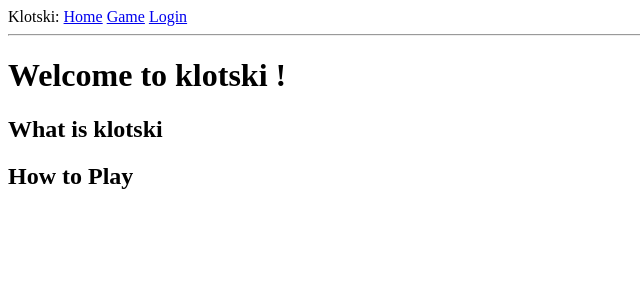
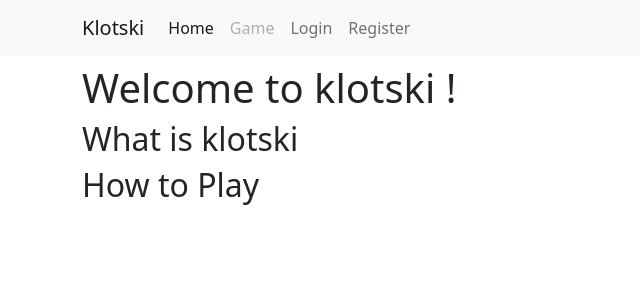
Before and after one commit to RickWangPerth/CITS5505-Project2, a Flask app: page / in a window 1280 px wide. Shown: the top 300 px of the page, without its empty margins (0-640 px from the left). Run offline with Flask 2, Linux system fonts and the light colour scheme.

Commit message:
cosmetic base.html

```diff
--- a/app/routes.py
+++ b/app/routes.py
@@ -1,15 +1,11 @@
 from turtle import title
 from flask import render_template, flash, redirect, url_for
-from app import app
-from app.forms import LoginForm
-from flask_login import current_user, login_user
+from app import app, db
+from app.forms import LoginForm, RegistrationForm
+from flask_login import current_user, login_user, logout_user, login_required
 from app.models import User
-from flask_login import logout_user
-from flask_login import login_required
 from flask import request
 from werkzeug.urls import url_parse
-from app import db
-from app.forms import RegistrationForm
 
 
 @app.route('/')
@@ -63,4 +59,4 @@
 @login_required
 def user(username):
     user = User.query.filter_by(username=username).first_or_404()
-    return render_template('user.html', user=user)
+    return render_template('user.html', user=user, title="Profile")
--- a/app/static/style.css
+++ b/app/static/style.css
@@ -1,4 +1,3 @@
-div.header {
-	background-color: palegreen;
-	padding: 5px;
+#main {
+	margin-top: 4rem;
 }
--- a/app/templates/base.html
+++ b/app/templates/base.html
@@ -10,19 +10,54 @@
       rel="stylesheet"
       href="{{ url_for('static',filename='style.css') }}"
     />
+    <link
+      href="https://cdn.jsdelivr.net/npm/bootstrap@5.1.3/dist/css/bootstrap.min.css"
+      rel="stylesheet"
+    />
+    <meta name="viewport" content="width=device-width, initial-scale=1">
   </head>
+
   <body>
-    <div>Klotski:
-		<a href="{{ url_for('index') }}">Home</a>
-		<a href="{{ url_for('game') }}">Game</a>
+
+    <nav class="navbar fixed-top navbar-expand-lg navbar-light bg-light">
+      <div class="container">
+        <a class="navbar-brand" href="{{ url_for('index') }}">Klotski</a>
+        <button class="navbar-toggler" type="button" data-bs-toggle="collapse" data-bs-target="#navbarSupportedContent" aria-controls="navbarSupportedContent" aria-expanded="false" aria-label="Toggle navigation">
+          <span class="navbar-toggler-icon"></span>
+        </button>
+        <div class="collapse navbar-collapse" id="navbarSupportedContent">
+          <ul class="navbar-nav me-auto mb-2 mb-lg-0">
+            <li class="nav-item">
+              <a class="nav-link active" aria-current="page" href="{{ url_for('index') }}">Home</a>
+            </li>
             {% if current_user.is_anonymous %}
-        <a href="{{ url_for('login') }}">Login</a>
+            <li class="nav-item">
+              <a class="nav-link disabled"> Game</a>
+            </li>
+            <li class="nav-item text-end">
+              <a class="nav-link" href="{{ url_for('login') }}">Login</a>
+            </li>
+            <li class="nav-item">
+              <a class="nav-link" href='{{ url_for("register") }}' >Register</a>
+            </li>
             {% else %}
-		<a href="{{ url_for('user', username=current_user.username) }}">Statiscis</a>
-        <a href="{{ url_for('logout') }}">Logout</a>
+            <li class="nav-item">
+              <a class="nav-link" href="{{ url_for('game') }}">Game</a>
+            </li>
+            <li class="nav-item text-end">
+              <a class="nav-link" href="{{ url_for('user', username=current_user.username) }}">Statiscis</a>
+            </li>
+            <li class="nav-item">
+              <a class="nav-link" href="{{ url_for('logout') }}"> Logout</a>
+            </li>
             {% endif %}
+
+          </ul>
         </div>
-    <hr />
+      </div>
+    </nav>
+
+
     {% with messages = get_flashed_messages() %}
     {% if messages %}
     <ul>
@@ -33,6 +68,9 @@
     {% endif %}
     {% endwith %}
 
-    {% block content %} {% endblock %}
+    <div class="container" id="main">
+      {% block content %}
+      {% endblock %}
+    </div>
   </body>
 </html>
--- a/app/templates/user.html
+++ b/app/templates/user.html
@@ -3,6 +3,5 @@
 
 {% block content %}
     <h1>User: {{ user.username }}</h1>
-    <hr>
 
 {% endblock %}
```
Lines whose indentation alone changed are shown as unchanged.
